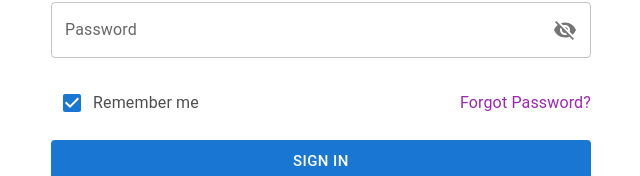
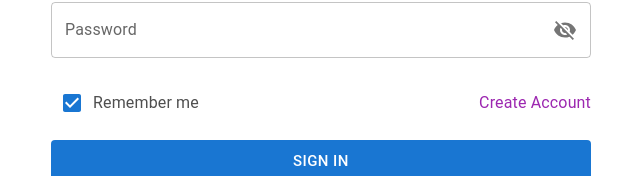
Before and after one commit to devkumi/eventmanager, a React (Create React App) app: page /login in a window 1280 px wide. Shown: the part 413-589 px from the top of the page, without its empty margins (319-959 px from the left). Built offline with nearby package versions, Linux system fonts and the light colour scheme.

Commit message:
Changed the text of the link from "Forgot Password?" to "Create Account"

```diff
--- a/src/pages/Login.js
+++ b/src/pages/Login.js
@@ -278,7 +278,7 @@ export const Login = () => {
                       color="secondary"
                       sx={{ textDecoration: "none", cursor: "pointer" }}
                     >
-                      Forgot Password?
+                      Create Account
                     </Typography>
                   </Stack>
                   {errors.submit && (
```
